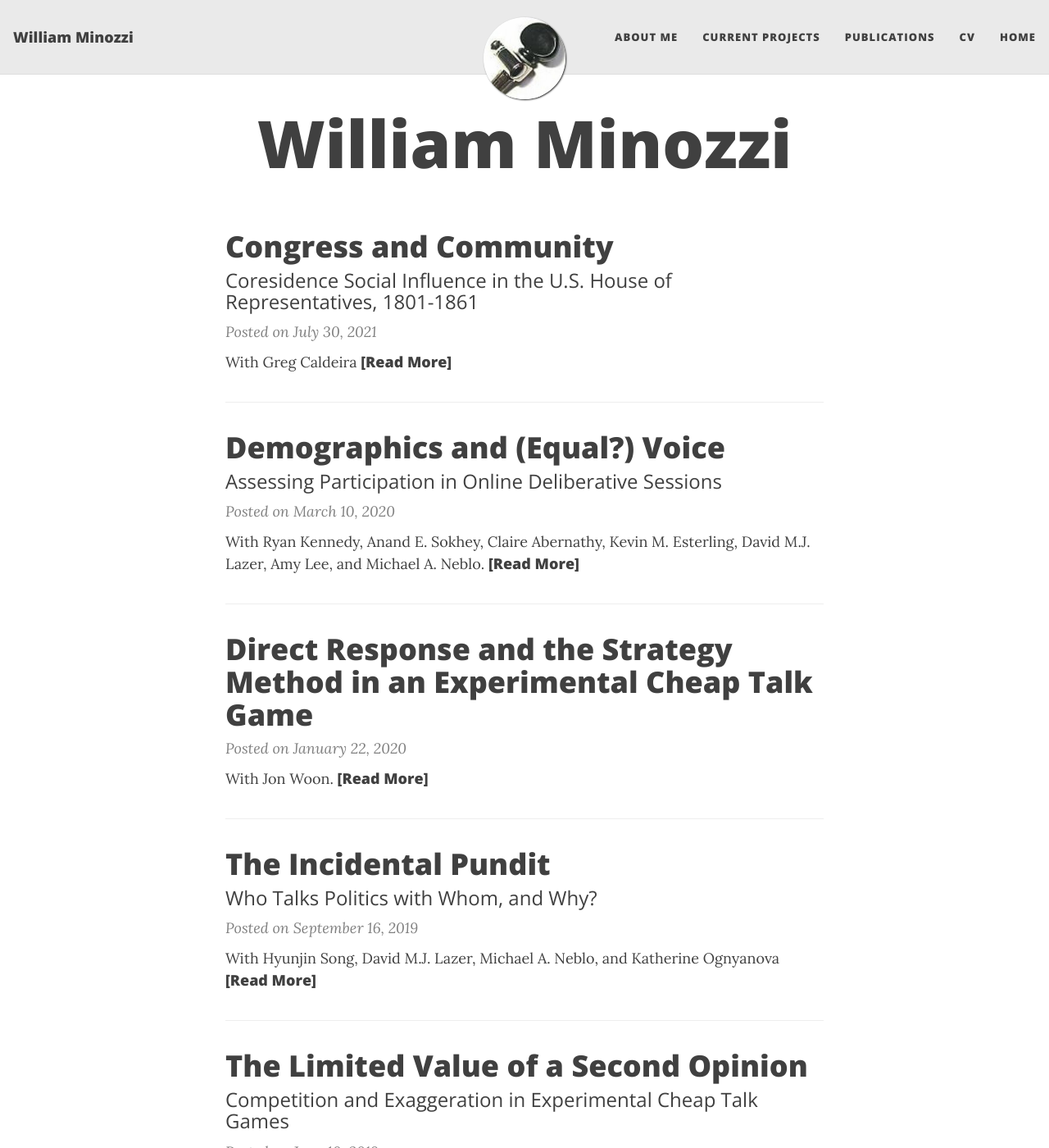
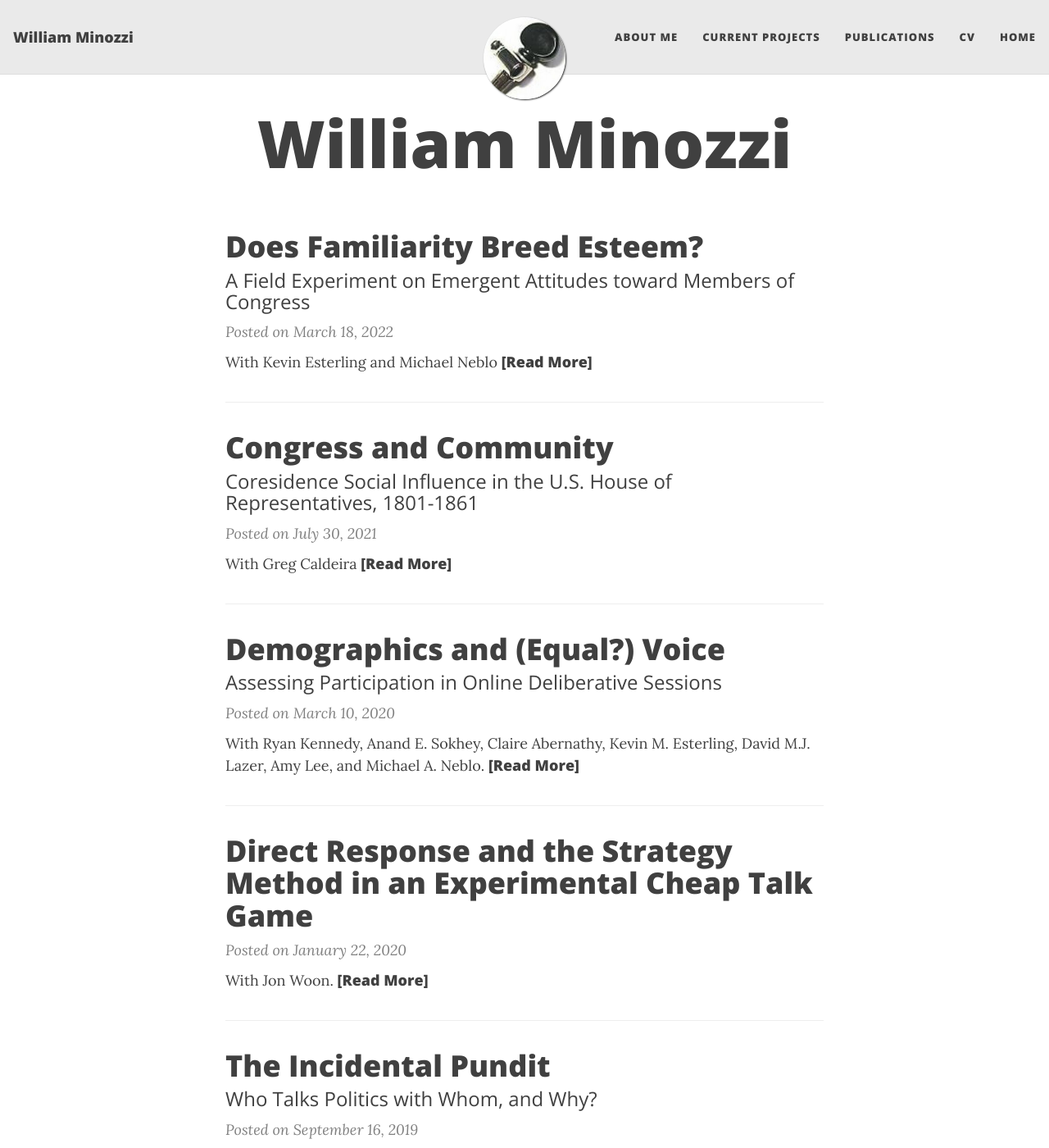
Before and after one commit to minozzi/minozzi.github.io, a Jekyll site: the page built from index.html, in a window 1280 px wide and 1400 px high. Shown: the whole window at 82% size. Built offline with Jekyll 4.4.1, drawn with Linux system fonts in a browser that asks for light colours; nearby versions of some CDN libraries; the list of posts is cut into pages by our own code; some of the changed text lies outside the part shown.

Commit message:
update with familiarity paper

```diff
--- /dev/null
+++ b/_posts/2022-03-18-does-familiarity-breed-esteem.md
@@ -0,0 +1,12 @@
+---
+layout: post
+title: Does Familiarity Breed Esteem?
+subtitle: A Field Experiment on Emergent Attitudes toward Members of Congress
+comments: false
+---
+
+With Kevin Esterling and Michael Neblo
+
+Canonical theories of democratic representation envision legislators cultivating familiarity to enhance esteem among their constituents. Some scholars, however, argue that familiarity breeds contempt, which if true would undermine incentives for effective representation. Survey respondents who are unfamiliar with their legislator tend not to provide substantive answers to attitude questions, and so we are missing key evidence necessary to adjudicate this important debate. We solve this problem with a randomized field experiment that gave some constituents an opportunity to gain familiarity with their Member of Congress through an online Deliberative Town Hall. Relative to controls, respondents who interacted with their member reported higher esteem as a result of enhanced familiarity, a mediation effect supporting canonical theories of representation. This effect is statistically significant among constituents who are the same political party as the member but not among those of the opposite party, although in neither case did familiarity breed contempt.
+
+[Article](https://doi.org/10.1177%2F10659129211073910)
--- a/publications.md
+++ b/publications.md
@@ -11,9 +11,15 @@ Accepted, *American Journal of Political Science*.
 [Appendix](testing-benefitsappendix.pdf)
 [Replication materials](https://doi.org/10.7910/DVN/VSVBTP)
 
+Kevin Esterling, William Minozzi, & Michael A. Neblo.
+["Does Familiarity Breed Esteem? A Field Experiment on Emergent Attitudes toward Members of Congress."](https://doi.org/10.1177%2F10659129211073910)
+OnlineFirst, *Political Research Quarterly*.
+
 William Minozzi & Gregory A. Caldeira.
 ["Congress and Community: Coresidence Social Influence in the U.S. House of Representatives, 1801-1861."](https://www.doi.org/10.1017/S0003055421000630)
-First View, *American Political Science Review*.
+2021.
+*American Political Science Review*.
+115(4):1292-1307.
 [Appendix](residences-appendix.pdf)
 [Replication materials](https://doi.org/10.7910/DVN/LIJSWE)
 
```
Also changed, not shown: projects.md (+0 -3 lines), 2 other files.
